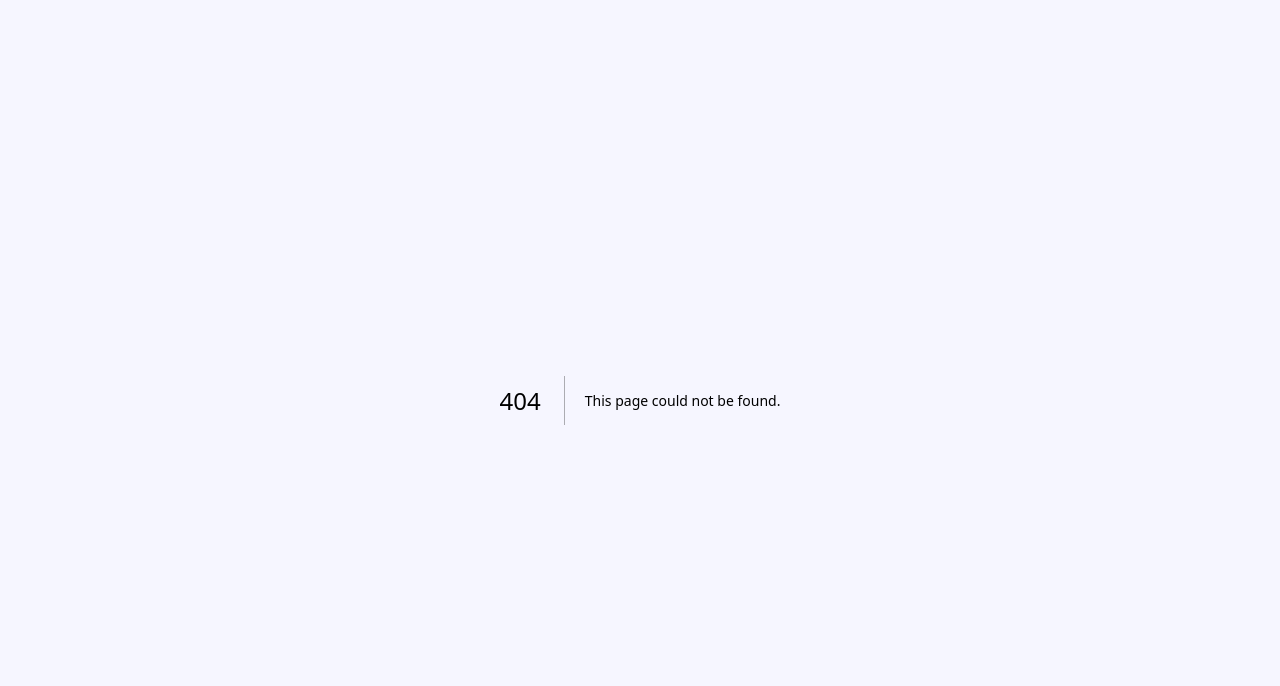
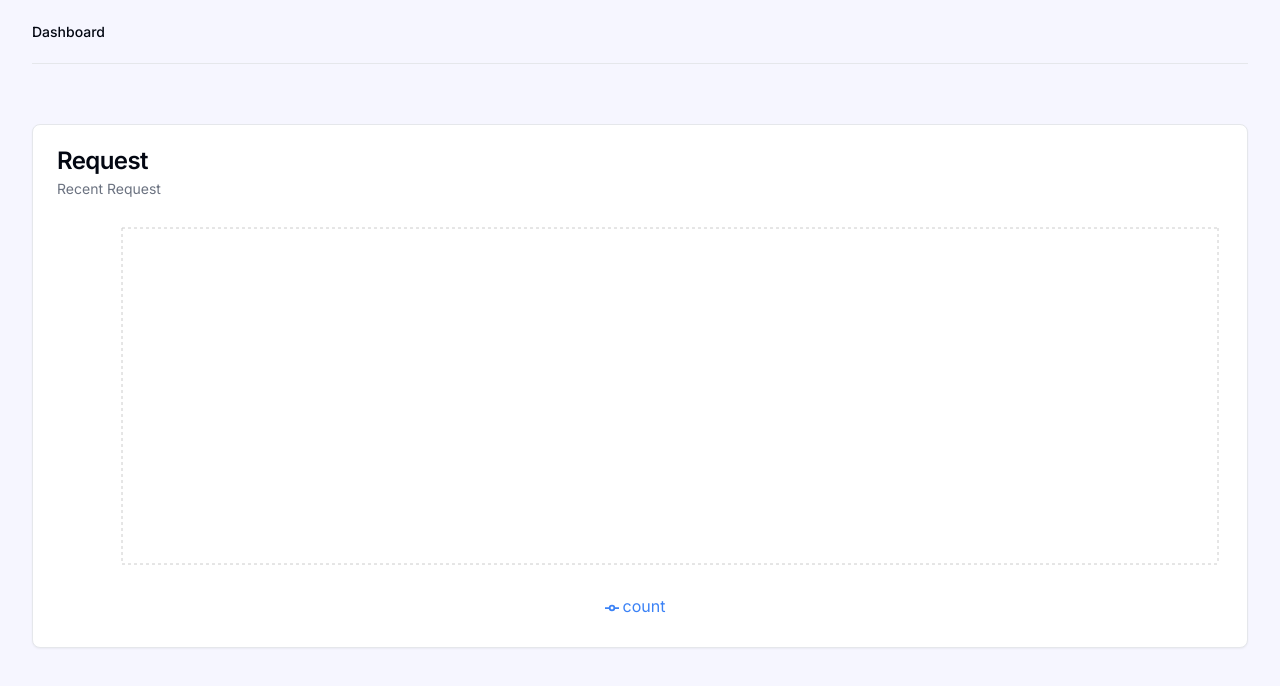
Before and after one commit to aimanroslii/pfolio-bp, a Next.js app: page /dashboard in a window 1280 px wide. Before the commit this address had no page. Shown: the top 686 px of the page. Built offline with nearby package versions, Linux system fonts and the light colour scheme; no server answers; the database is empty; a web font is replaced by a local one.

Commit message:
Created dashboard page
Signed-off-by: Aiman Rosli <aimanrosli977@yahoo.com>

```diff
--- /dev/null
+++ b/app/components/dashboard/Chart.tsx
@@ -0,0 +1,46 @@
+"use client";
+
+import {
+  ResponsiveContainer,
+  LineChart,
+  CartesianGrid,
+  XAxis,
+  YAxis,
+  Tooltip,
+  Legend,
+  Line,
+} from "recharts";
+
+interface iAppProps {
+    data: {
+        date: string;
+        clicks: number;
+    }
+}
+
+export function Chart({ data }: { data: any[] }) {
+  return (
+    // <LineChart width={600} height={300} data={data}>
+    //   <CartesianGrid strokeDasharray="20 20" />
+    //   <XAxis dataKey="date" />
+    //   <YAxis />
+    //   <Tooltip />
+    //   <Line type="monotone" dataKey="clicks" stroke="#8884d8" />
+    // </LineChart>
+    <ResponsiveContainer width="100%" height={400}>
+      <LineChart data={data}>
+        <CartesianGrid strokeDasharray="3 3" />
+        <XAxis dataKey="date" />
+        <YAxis />
+        <Tooltip />
+        <Legend />
+        <Line
+          type="monotone"
+          stroke="#3b82f6"
+          activeDot={{ r: 8 }}
+          dataKey="count"
+        />
+      </LineChart>
+    </ResponsiveContainer>
+  );
+}
--- /dev/null
+++ b/app/components/dashboard/DashboardNavigation.tsx
@@ -0,0 +1,34 @@
+"use client";
+
+import Link from "next/link";
+import { usePathname } from "next/navigation";
+import { cn } from "@/lib/utils";
+
+
+const links = [
+  {
+    name: "Dashboard",
+    href: "/dashboard",
+  }
+];
+
+export function DashboardNavigation() {
+  const pathname = usePathname();
+  return (
+    <>
+      {links.map((link) => (
+        <Link
+          key={link.href}
+          href={link.href}
+          className={cn(
+            link.href === pathname
+              ? "text-foreground"
+              : "text-muted-foreground hover:text-foreground"
+          )}
+        >
+          {link.name}
+        </Link>
+      ))}
+    </>
+  );
+}
--- /dev/null
+++ b/app/dashboard/layout.tsx
@@ -0,0 +1,20 @@
+import { ReactNode } from "react";
+import { DashboardNavigation } from "../components/dashboard/DashboardNavigation";
+
+export default async function DashboardLayout({
+  children,
+}: {
+  children: ReactNode;
+}){
+    return (
+        <div className="flex w-full flex-col max-w-7xl mx-auto px-4 sm:px-6 lg:px-8">
+            <header className="sticky top-0 flex h-16 items-center justify-between gap-4 border-b">
+                <nav className="hidden font-medium md:flex md:flex-row md:items-center md:gap-5 md:text-sm lg:gap-6">
+                 <DashboardNavigation />
+                </nav>
+            </header>
+            {/* <h1>This is Dashboard Layout</h1> */}
+            <main className="my-5">{children}</main>
+        </div>
+    )
+}
--- /dev/null
+++ b/app/dashboard/page.tsx
@@ -0,0 +1,101 @@
+import {
+  Card,
+  CardContent,
+  CardDescription,
+  CardHeader,
+  CardTitle,
+} from "@/components/ui/card";
+// import { DashboardStats } from "../components/dashboard/DashboardStats";
+// import { RecentSales } from "../components/dashboard/RecentSales";
+import { Chart } from "../components/dashboard/Chart";
+import prisma from "../lib/db";
+import { addDays, formatISO, parseISO } from "date-fns";
+
+async function getData() {
+  const now = new Date();
+  const firstDayOfMonth = new Date(now.getFullYear(), now.getMonth(), 1); // e.g. 2025-11-01
+
+  const logs = await prisma.log.groupBy({
+    by: ["createdAt"],
+    where: {
+      createdAt: {
+        gte: firstDayOfMonth, // start of current month
+        lte: now,             // up to today
+      },
+    },
+    _count: { id: true },
+    orderBy: {
+      createdAt: "asc",
+    },
+  });
+
+//   const result = logs.map((item) => ({
+//     date: item.createdAt.toISOString().split("T")[0], // YYYY-MM-DD
+//     count: item._count.id,
+//   }));
+
+  // Reduce into aggregated counts per day
+  const grouped: Record<string, number> = {};
+
+  logs.forEach((log) => {
+    const date = log.createdAt.toISOString().split("T")[0]; // YYYY-MM-DD
+    grouped[date] = (grouped[date] || 0) + 1;
+  });
+
+  // Convert back to array for Recharts
+  const result = Object.entries(grouped).map(([date, count]) => ({
+    date,
+    count,
+  }));
+
+//   console.log("Final Result:", result);
+
+  return result;
+}
+
+export default async function Dashboard() {
+    const data = await getData();
+
+    return (
+        <>
+        <div className="grid gap-4 md:gp-8 lg:grid-row-2 xl:grid-row-3 mt-10">
+        <Card className="">
+          <CardHeader>
+            <CardTitle>Request</CardTitle>
+            <CardDescription>
+              Recent Request
+            </CardDescription>
+          </CardHeader>
+          <CardContent>
+            <Chart data={data} />
+          </CardContent>
+        </Card>
+
+        {/* Can create for more insights */}
+        {/* <Card className="">
+          <CardHeader>
+            <CardTitle>Request</CardTitle>
+            <CardDescription>
+              Recent Request
+            </CardDescription>
+          </CardHeader>
+          <CardContent>
+            <Chart data={data} />
+          </CardContent>
+        </Card>
+
+        <Card className="">
+          <CardHeader>
+            <CardTitle>Request</CardTitle>
+            <CardDescription>
+              Recent Request
+            </CardDescription>
+          </CardHeader>
+          <CardContent>
+            <Chart data={data} />
+          </CardContent>
+        </Card> */}
+      </div>
+        </>
+    )
+}
```
Also changed, not shown: package.json (+5 -3 lines), 1 other file (tests, documents, lock files or other folders).
